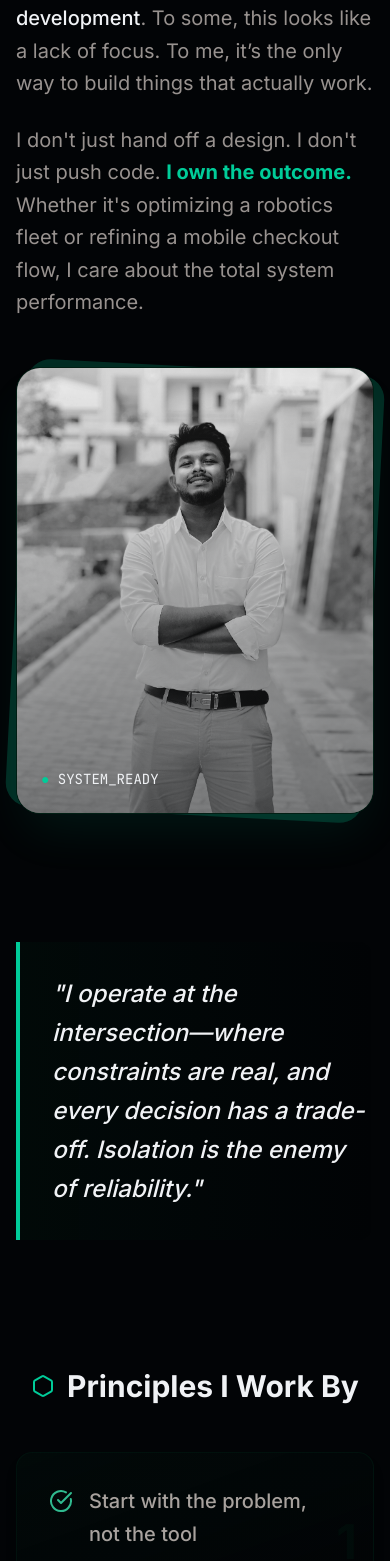
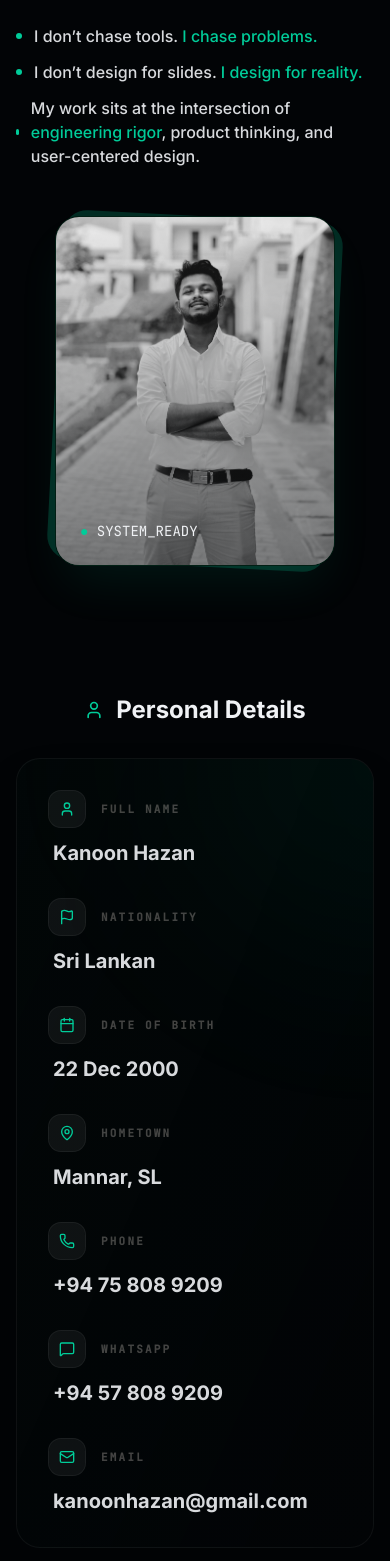
Before and after one commit to kanoonhazan/hazans-gix, a React (Vite) app: page /about in a window 390 px wide. Shown: the part 327-1888 px from the top of the page. Built offline with nearby package versions, Linux system fonts and the light colour scheme.

Commit message:
Refactor About page: update hero section, personal details, education, and principles for better mobile responsiveness and personalized content

```diff
--- a/pages/About.tsx
+++ b/pages/About.tsx
@@ -1,7 +1,7 @@
 import React from 'react';
 import { Link } from 'react-router-dom';
 import Button from '../components/Button';
-import { CheckCircle, Hexagon, Code, Cpu, PenTool, Database } from 'lucide-react';
+import { CheckCircle, Hexagon, Code, Cpu, PenTool, Database, User, Flag, Calendar, MapPin, Phone, Mail, MessageSquare, BookOpen } from 'lucide-react';
 
 const About: React.FC = () => {
   const principles = [
@@ -63,24 +63,37 @@ const About: React.FC = () => {
         <div className="lg:col-span-7 opacity-0 animate-fade-in-up">
           <div className="relative mb-8">
             <div className="absolute -left-10 -top-10 w-40 h-40 bg-caribbeanGreen/5 rounded-full blur-3xl"></div>
-            <h1 className="text-5xl md:text-7xl font-bold text-transparent bg-clip-text bg-gradient-to-r from-caribbeanGreen via-mint to-mountainMeadow relative z-10 pb-4 leading-tight">
-              The Operator’s<br /> Mindset.
+            <h1 className="text-4xl sm:text-5xl md:text-7xl font-bold text-antiFlashWhite relative z-10 pb-2 md:pb-4 leading-tight tracking-tight">
+              hey, this is <span className="text-transparent bg-clip-text bg-gradient-to-r from-caribbeanGreen via-mint to-mountainMeadow">Hazan.</span>
             </h1>
           </div>
-          <div className="space-y-6 text-xl text-stone/90 leading-relaxed">
-            <p>
+
+          <div className="space-y-6 md:space-y-8 text-lg md:text-xl text-stone/90 leading-relaxed mt-6 md:mt-10">
+            <p className="border-l-2 border-caribbeanGreen/30 pl-4 md:pl-6 italic">
               My background spans <span className="text-antiFlashWhite font-medium">mechatronics</span>, <span className="text-antiFlashWhite font-medium">product design</span>, and <span className="text-antiFlashWhite font-medium">software development</span>. To some, this looks like a lack of focus. To me, it’s the only way to build things that actually work.
             </p>
-            <p>
-              I don't just hand off a design. I don't just push code. <span className="text-caribbeanGreen font-bold">I own the outcome.</span> Whether it's optimizing a robotics fleet or refining a mobile checkout flow, I care about the total system performance.
-            </p>
+
+            <div className="space-y-3 md:space-y-4 font-medium text-antiFlashWhite/90">
+              <div className="flex items-center space-x-3 group">
+                <div className="w-1.5 h-1.5 rounded-full bg-caribbeanGreen group-hover:scale-150 transition-transform"></div>
+                <p className="text-base md:text-xl">I don’t chase tools. <span className="text-caribbeanGreen">I chase problems.</span></p>
+              </div>
+              <div className="flex items-center space-x-3 group">
+                <div className="w-1.5 h-1.5 rounded-full bg-caribbeanGreen group-hover:scale-150 transition-transform"></div>
+                <p className="text-base md:text-xl">I don’t design for slides. <span className="text-caribbeanGreen">I design for reality.</span></p>
+              </div>
+              <div className="flex items-center space-x-3 group">
+                <div className="w-1.5 h-1.5 rounded-full bg-caribbeanGreen group-hover:scale-150 transition-transform"></div>
+                <p className="text-base md:text-xl">My work sits at the intersection of <span className="text-caribbeanGreen">engineering rigor</span>, product thinking, and user-centered design.</p>
+              </div>
+            </div>
           </div>
         </div>
 
         {/* Right: Image */}
-        <div className="lg:col-span-5 opacity-0 animate-fade-in-up delay-150 relative group">
+        <div className="lg:col-span-5 opacity-0 animate-fade-in-up delay-150 relative group max-w-[280px] sm:max-w-md mx-auto lg:max-w-none w-full">
           <div className="absolute inset-0 bg-caribbeanGreen/20 rounded-3xl transform rotate-3 transition-transform group-hover:rotate-6"></div>
-          <div className="relative rounded-3xl overflow-hidden border border-darkGreen shadow-2xl shadow-caribbeanGreen/10 aspect-[4/5] bg-richBlack">
+          <div className="relative rounded-3xl overflow-hidden border border-darkGreen shadow-2xl shadow-caribbeanGreen/10 aspect-[4/5] lg:aspect-[4/5] bg-richBlack">
             <img
               src="/images/HeroImage.jpg"
               alt="Hazan working on code"
@@ -94,29 +107,138 @@ const About: React.FC = () => {
         </div>
       </div>
 
-      {/* Quote Break */}
-      <div className="max-w-4xl mx-auto mb-32 opacity-0 animate-fade-in-up delay-200">
-        <div className="bg-gradient-to-r from-darkGreen/20 to-transparent border-l-4 border-caribbeanGreen pl-8 py-8 rounded-r-2xl">
-          <p className="text-2xl md:text-3xl text-antiFlashWhite font-medium italic leading-relaxed">
-            "I operate at the intersection—where constraints are real, and every decision has a trade-off. Isolation is the enemy of reliability."
-          </p>
+      {/* Personal Details - Operator Identification */}
+      <div className="mb-20 md:mb-32 opacity-0 animate-fade-in-up delay-200">
+        <h2 className="text-2xl md:text-3xl font-bold text-antiFlashWhite mb-8 md:mb-12 flex items-center justify-center">
+          <User className="w-5 h-5 md:w-6 md:h-6 mr-3 text-caribbeanGreen" /> Personal Details
+        </h2>
+        <div className="bg-gradient-to-br from-darkGreen/10 to-richBlack border border-white/5 rounded-3xl md:rounded-[3rem] p-8 md:p-16 relative overflow-hidden group/card shadow-2xl">
+          <div className="absolute top-0 right-0 w-96 h-96 bg-caribbeanGreen/5 rounded-full blur-[100px] -mr-48 -mt-48 transition-all duration-1000 group-hover/card:bg-caribbeanGreen/10"></div>
+
+          <div className="relative z-10">
+            <div className="grid grid-cols-1 sm:grid-cols-2 lg:grid-cols-4 gap-8 md:gap-12">
+              <div className="group/item">
+                <div className="flex items-center space-x-4 mb-3">
+                  <div className="p-2.5 bg-white/5 rounded-xl text-caribbeanGreen group-hover/item:bg-caribbeanGreen group-hover/item:text-richBlack transition-all duration-500 ring-1 ring-white/10 group-hover/item:ring-caribbeanGreen/50">
+                    <User className="w-4 h-4" />
+                  </div>
+                  <span className="text-[11px] font-mono uppercase tracking-[0.2em] text-stone/40 font-bold">Full Name</span>
+                </div>
+                <p className="text-xl font-bold text-antiFlashWhite/90 pl-1">Kanoon Hazan</p>
+              </div>
+
+              <div className="group/item">
+                <div className="flex items-center space-x-4 mb-3">
+                  <div className="p-2.5 bg-white/5 rounded-xl text-caribbeanGreen group-hover/item:bg-caribbeanGreen group-hover/item:text-richBlack transition-all duration-500 ring-1 ring-white/10 group-hover/item:ring-caribbeanGreen/50">
+                    <Flag className="w-4 h-4" />
+                  </div>
+                  <span className="text-[11px] font-mono uppercase tracking-[0.2em] text-stone/40 font-bold">Nationality</span>
+                </div>
+                <p className="text-xl font-bold text-antiFlashWhite/90 pl-1">Sri Lankan</p>
+              </div>
+
+              <div className="group/item">
+                <div className="flex items-center space-x-4 mb-3">
+                  <div className="p-2.5 bg-white/5 rounded-xl text-caribbeanGreen group-hover/item:bg-caribbeanGreen group-hover/item:text-richBlack transition-all duration-500 ring-1 ring-white/10 group-hover/item:ring-caribbeanGreen/50">
+                    <Calendar className="w-4 h-4" />
+                  </div>
+                  <span className="text-[11px] font-mono uppercase tracking-[0.2em] text-stone/40 font-bold">Date of Birth</span>
+                </div>
+                <p className="text-xl font-bold text-antiFlashWhite/90 pl-1">22 Dec 2000</p>
+              </div>
+
+              <div className="group/item">
+                <div className="flex items-center space-x-4 mb-3">
+                  <div className="p-2.5 bg-white/5 rounded-xl text-caribbeanGreen group-hover/item:bg-caribbeanGreen group-hover/item:text-richBlack transition-all duration-500 ring-1 ring-white/10 group-hover/item:ring-caribbeanGreen/50">
+                    <MapPin className="w-4 h-4" />
+                  </div>
+                  <span className="text-[11px] font-mono uppercase tracking-[0.2em] text-stone/40 font-bold">Hometown</span>
+                </div>
+                <p className="text-xl font-bold text-antiFlashWhite/90 pl-1">Mannar, SL</p>
+              </div>
+
+              <div className="group/item">
+                <div className="flex items-center space-x-4 mb-3">
+                  <div className="p-2.5 bg-white/5 rounded-xl text-caribbeanGreen group-hover/item:bg-caribbeanGreen group-hover/item:text-richBlack transition-all duration-500 ring-1 ring-white/10 group-hover/item:ring-caribbeanGreen/50">
+                    <Phone className="w-4 h-4" />
+                  </div>
+                  <span className="text-[11px] font-mono uppercase tracking-[0.2em] text-stone/40 font-bold">Phone</span>
+                </div>
+                <p className="text-xl font-bold text-antiFlashWhite/90 pl-1">+94 75 808 9209</p>
+              </div>
+
+              <div className="group/item">
+                <div className="flex items-center space-x-4 mb-3">
+                  <div className="p-2.5 bg-white/5 rounded-xl text-caribbeanGreen group-hover/item:bg-caribbeanGreen group-hover/item:text-richBlack transition-all duration-500 ring-1 ring-white/10 group-hover/item:ring-caribbeanGreen/50">
+                    <MessageSquare className="w-4 h-4" />
+                  </div>
+                  <span className="text-[11px] font-mono uppercase tracking-[0.2em] text-stone/40 font-bold">WhatsApp</span>
+                </div>
+                <p className="text-xl font-bold text-antiFlashWhite/90 pl-1">+94 57 808 9209</p>
+              </div>
+
+              <div className="group/item lg:col-span-2">
+                <div className="flex items-center space-x-4 mb-3">
+                  <div className="p-2.5 bg-white/5 rounded-xl text-caribbeanGreen group-hover/item:bg-caribbeanGreen group-hover/item:text-richBlack transition-all duration-500 ring-1 ring-white/10 group-hover/item:ring-caribbeanGreen/50">
+                    <Mail className="w-4 h-4" />
+                  </div>
+                  <span className="text-[11px] font-mono uppercase tracking-[0.2em] text-stone/40 font-bold">Email</span>
+                </div>
+                <p className="text-xl font-bold text-antiFlashWhite/90 pl-1">kanoonhazan@gmail.com</p>
+              </div>
+            </div>
+          </div>
+        </div>
+      </div>
+
+      {/* Education Section */}
+      <div className="mb-20 md:mb-32 opacity-0 animate-fade-in-up delay-[250ms]">
+        <h2 className="text-2xl md:text-3xl font-bold text-antiFlashWhite mb-8 md:mb-12 flex items-center justify-center">
+          <BookOpen className="w-5 h-5 md:w-6 md:h-6 mr-3 text-caribbeanGreen" /> Education
+        </h2>
+        <div className="max-w-4xl mx-auto space-y-6">
+          <div className="bg-gradient-to-br from-darkGreen/10 to-richBlack border border-white/5 rounded-3xl p-8 md:p-10 relative overflow-hidden group shadow-xl">
+            <div className="absolute top-0 right-0 p-6 opacity-10">
+              <Cpu className="w-20 h-20 text-caribbeanGreen" />
+            </div>
+            <div className="relative z-10 text-left">
+              <div className="inline-flex items-center space-x-2 px-3 py-1 rounded-full bg-caribbeanGreen/10 border border-caribbeanGreen/20 mb-6 font-mono text-[10px] text-caribbeanGreen uppercase tracking-widest">
+                Degree Program
+              </div>
+              <h3 className="text-2xl md:text-3xl font-bold text-antiFlashWhite mb-1">B.Sc. in Science & Technology</h3>
+              <p className="text-caribbeanGreen font-bold text-lg mb-6">Specialization: Mechatronics</p>
+              <p className="text-stone/50 font-medium mb-3">Uva Wellassa University of Sri Lanka</p>
+              <div className="space-y-4 text-stone/80 text-base md:text-lg leading-relaxed border-l-2 border-caribbeanGreen/20 pl-6">
+                <p>Focused on embedded systems, automation, control, and applied engineering.</p>
+                <div className="flex items-center space-x-2 text-sm font-mono text-stone/40">
+                  <Calendar className="w-4 h-4" />
+                  <span>Graduating 2025</span>
+                </div>
+              </div>
+            </div>
+          </div>
+
+          <div className="bg-richBlack/50 backdrop-blur-sm border border-white/5 rounded-2xl p-6 md:p-8 italic text-stone/70 text-sm md:text-base leading-relaxed relative overflow-hidden group text-center">
+            <div className="absolute left-0 top-0 bottom-0 w-1 bg-gradient-to-b from-caribbeanGreen/50 to-transparent"></div>
+            "Along the way, I deliberately stacked product design, UI/UX, and software skills to avoid becoming a one-dimensional engineer."
+          </div>
         </div>
       </div>
 
       {/* Principles Section */}
-      <div className="mb-32 opacity-0 animate-fade-in-up delay-300">
-        <h2 className="text-3xl font-bold text-antiFlashWhite mb-12 flex items-center justify-center">
-          <Hexagon className="w-6 h-6 mr-3 text-caribbeanGreen" /> Principles I Work By
+      <div className="mb-20 md:mb-32 opacity-0 animate-fade-in-up delay-300">
+        <h2 className="text-2xl md:text-3xl font-bold text-antiFlashWhite mb-8 md:mb-12 flex items-center justify-center">
+          <Hexagon className="w-5 h-5 md:w-6 md:h-6 mr-3 text-caribbeanGreen" /> Principles I Work By
         </h2>
-        <div className="grid md:grid-cols-2 gap-6 max-w-5xl mx-auto">
+        <div className="grid md:grid-cols-2 gap-4 md:gap-6 max-w-5xl mx-auto">
           {principles.map((principle, idx) => (
-            <div key={idx} className="bg-gradient-to-br from-darkGreen/20 to-richBlack p-8 rounded-2xl border border-darkGreen/50 hover:border-caribbeanGreen/40 hover:translate-y-[-4px] transition-all duration-300 flex items-start group relative overflow-hidden shadow-lg">
+            <div key={idx} className="bg-gradient-to-br from-darkGreen/20 to-richBlack p-6 md:p-8 rounded-2xl border border-darkGreen/50 hover:border-caribbeanGreen/40 hover:translate-y-[-4px] transition-all duration-300 flex items-start group relative overflow-hidden shadow-lg">
               <div className="absolute inset-0 bg-caribbeanGreen/5 opacity-0 group-hover:opacity-100 transition-opacity"></div>
-              <span className="text-5xl font-bold text-darkGreen/30 absolute right-4 bottom-4 group-hover:text-caribbeanGreen/10 transition-colors">{idx + 1}</span>
+              <span className="text-4xl md:text-5xl font-bold text-darkGreen/30 absolute right-4 bottom-4 group-hover:text-caribbeanGreen/10 transition-colors">{idx + 1}</span>
 
               <div className="relative z-10 flex items-start">
-                <CheckCircle className="w-6 h-6 text-mountainMeadow mr-4 shrink-0 mt-1 group-hover:text-caribbeanGreen transition-colors" />
-                <span className="text-xl text-stone font-medium group-hover:text-white transition-colors leading-relaxed">{principle}</span>
+                <CheckCircle className="w-5 h-5 md:w-6 md:h-6 text-mountainMeadow mr-3 md:mr-4 shrink-0 mt-1 group-hover:text-caribbeanGreen transition-colors" />
+                <span className="text-lg md:text-xl text-stone font-medium group-hover:text-white transition-colors leading-relaxed">{principle}</span>
               </div>
             </div>
           ))}
```
